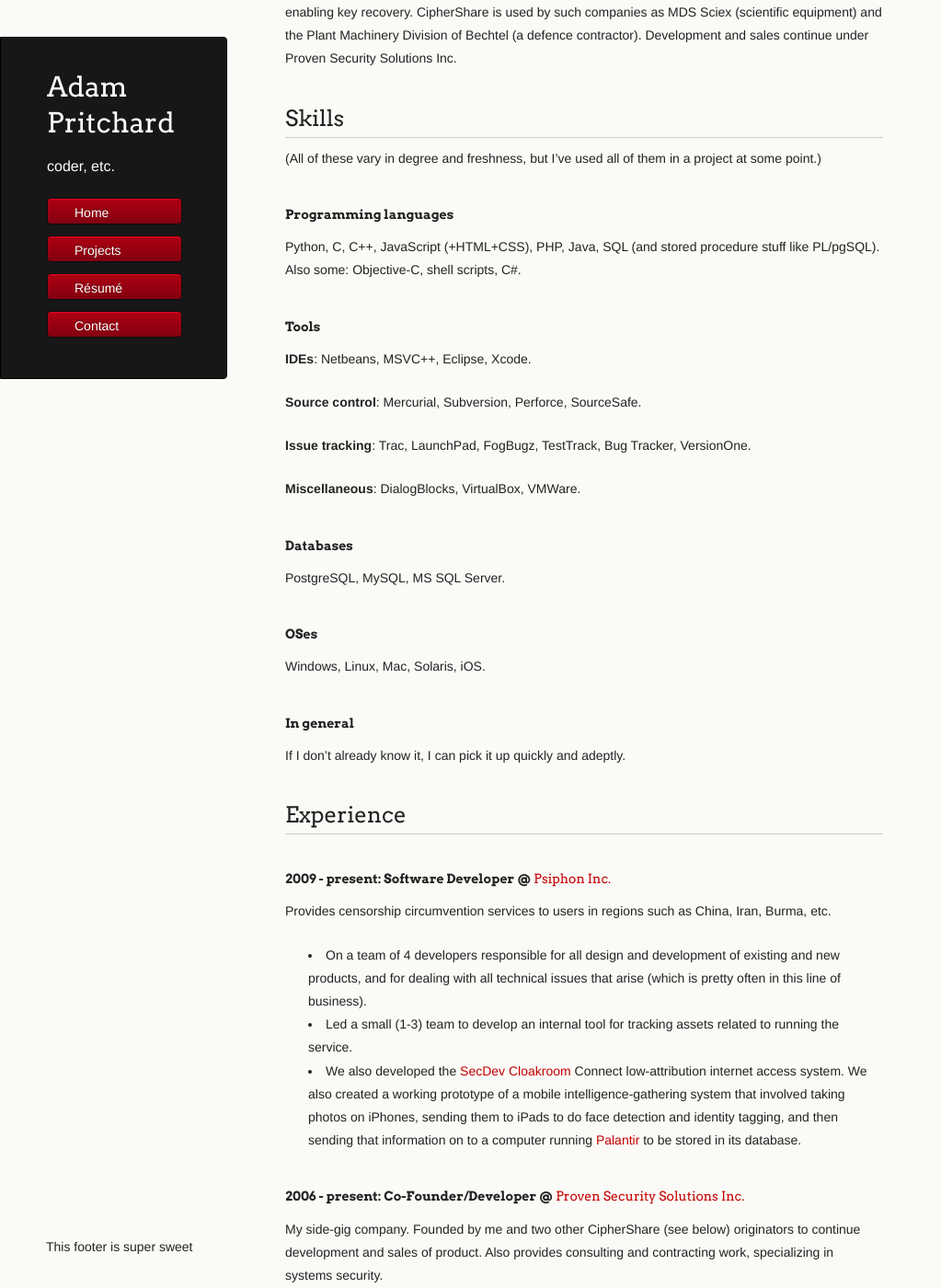
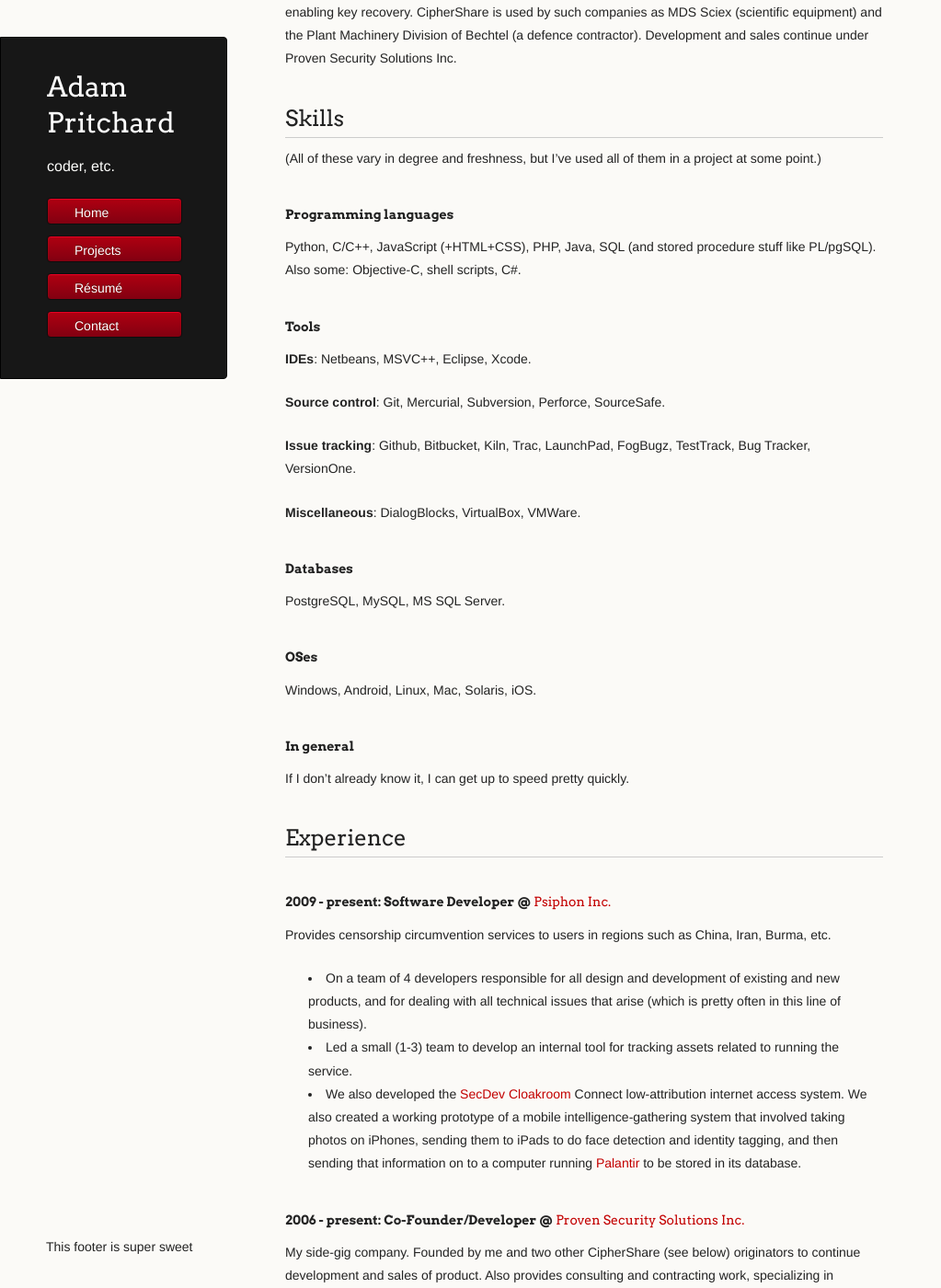
Before and after one commit to adam-p/adam-p.github.com, a Jekyll site: the page built from resume/index.md, in a window 1280 px wide and 1400 px high, scrolled down 916 px. Shown: the whole window at 92% size, without its empty margins (0-1023 px from the left). Built offline with Jekyll 4.4.1, drawn with Linux system fonts in a browser that asks for light colours; nearby versions of some CDN libraries; some of the changed text lies outside the part shown.

Commit message:
A few little resume working tweaks

```diff
--- a/resume/index.md
+++ b/resume/index.md
@@ -29,15 +29,15 @@
 
 ##### Programming languages
 
-Python, C, C++, JavaScript (+HTML+CSS), PHP, Java, SQL (and stored procedure stuff like PL/pgSQL). Also some: Objective-C, shell scripts, C#.
+Python, C/C++, JavaScript (+HTML+CSS), PHP, Java, SQL (and stored procedure stuff like PL/pgSQL). Also some: Objective-C, shell scripts, C#.
 
 ##### Tools
 
 **IDEs**: Netbeans, MSVC++, Eclipse, Xcode.
 
-**Source control**: Mercurial, Subversion, Perforce, SourceSafe.
+**Source control**: Git, Mercurial, Subversion, Perforce, SourceSafe.
 
-**Issue tracking**: Trac, LaunchPad, FogBugz, TestTrack, Bug Tracker, VersionOne.
+**Issue tracking**: Github, Bitbucket, Kiln, Trac, LaunchPad, FogBugz, TestTrack, Bug Tracker, VersionOne.
 
 **Miscellaneous**: DialogBlocks, VirtualBox, VMWare.
 
@@ -47,11 +47,11 @@
 
 ##### OSes
 
-Windows, Linux, Mac, Solaris, iOS.
+Windows, Android, Linux, Mac, Solaris, iOS.
 
 ##### In general
 
-If I don’t already know it, I can pick it up quickly and adeptly.
+If I don’t already know it, I can get up to speed pretty quickly.
 
 
 ## Experience
```
Also changed, not shown: other parts of resume/index.md (+1 -1 lines).
